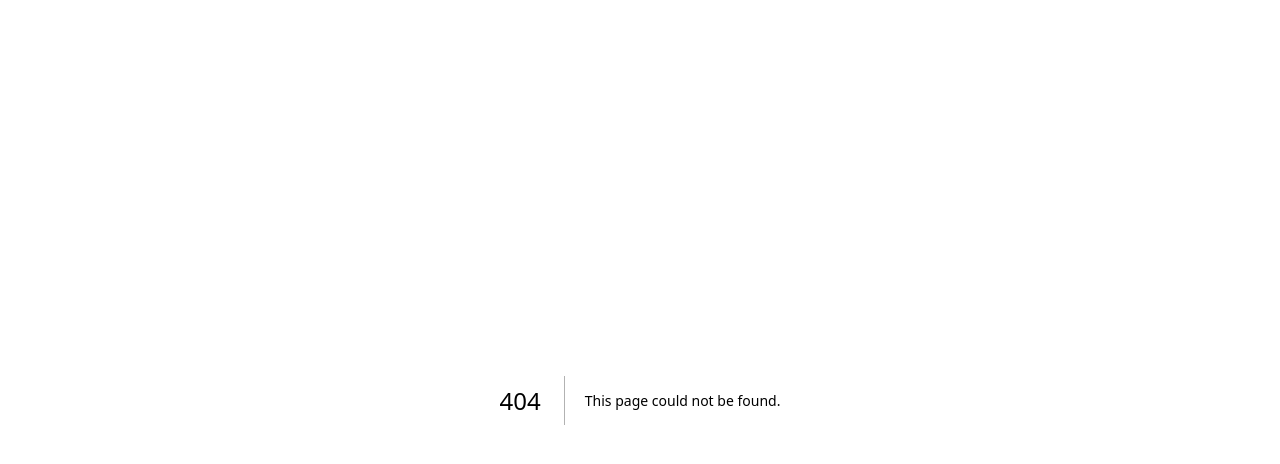
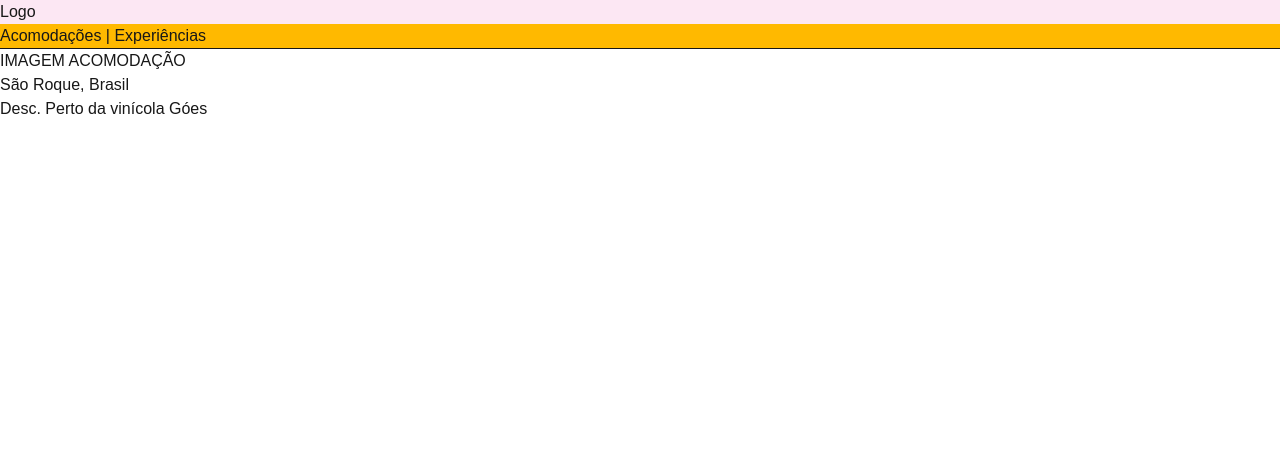
Before and after one commit to MaluWhoo/React-Next-Estudos-1, a Next.js app: page /fundamentos/02_propriedades in a window 1280 px wide. Before the commit this address had no page. Shown: the top 464 px of the page. Built offline with nearby package versions, Linux system fonts and the light colour scheme.

Commit message:
02_fundamentos file

```diff
--- /dev/null
+++ b/app/fundamentos/02_propriedades/page.tsx
@@ -0,0 +1,13 @@
+import { Acomodacao, Cabecalho, Menu } from "@/components/interface";
+
+export default function Page() {
+    return (
+        <div>
+            {/* Usando o modelo de tag. Tag com auto fechamento */}
+            <Cabecalho />
+            <Menu />
+            <hr />
+            <Acomodacao />
+        </div>
+    )
+}
--- a/components/interface.tsx
+++ b/components/interface.tsx
@@ -26,7 +26,7 @@ export function Cabecalho() {
     return (
         <div className="bg-pink-100">
             <h1>Logo</h1>
-            {Menu()}
+            {/* {Menu()} */}
             {/* <p>Acomodações | Experiências</p> */}
         </div>
     )
```
